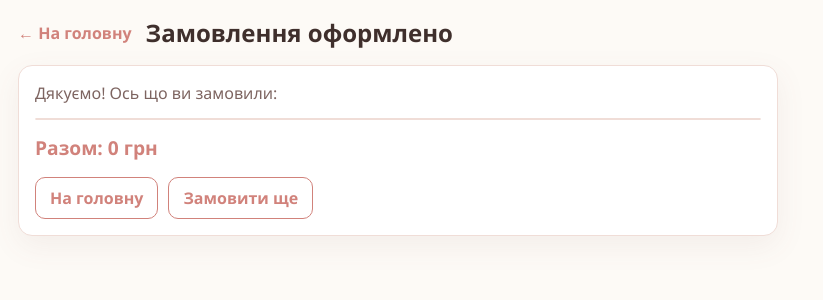
After one commit to Maks2425/La-Delizia, a Flask app: template templates/order_success.html in a window 1280 px wide. The commit adds this page. Shown: the top 300 px of the page, without its empty margins (0-823 px from the left). Run offline with Flask 3, Linux system fonts and the light colour scheme; the template is opened without the code that fills it, so the values that code supplies are empty.

Commit message:
Implement local user authentication in LaDelizia.py, including user registration and password management. Enhance booking functionality with improved table selection and time slot hints. Update templates and styles for better user experience, and add order success page. Revise cart management to support guest users and improve session handling.

```diff
--- /dev/null
+++ b/static/order_success.css
@@ -0,0 +1,112 @@
+:root {
+    --bg: #fdfaf6;
+    --panel: #ffffff;
+    --accent: #d1827b;
+    --accent-soft: #efc6c2;
+    --text: #3f2f2c;
+    --muted: #7d6460;
+    --line: #f0ddd7;
+}
+
+* {
+    box-sizing: border-box;
+}
+
+body {
+    margin: 0;
+    font-family: "Segoe UI", Arial, sans-serif;
+    background: var(--bg);
+    color: var(--text);
+}
+
+.success-header {
+    display: flex;
+    align-items: center;
+    gap: 14px;
+    padding: 16px 18px;
+}
+
+.back-link {
+    color: var(--accent);
+    text-decoration: none;
+    font-weight: 700;
+}
+
+.success-header h1 {
+    margin: 0;
+    font-size: 1.5rem;
+}
+
+.success-layout {
+    padding: 0 18px 24px;
+}
+
+.panel {
+    background: var(--panel);
+    border: 1px solid var(--line);
+    border-radius: 14px;
+    box-shadow: 0 10px 30px rgba(129, 95, 90, 0.08);
+}
+
+.success-panel {
+    max-width: 760px;
+    padding: 16px;
+}
+
+.meta {
+    color: var(--muted);
+    margin: 0 0 10px;
+}
+
+.order-list {
+    list-style: none;
+    margin: 14px 0 0;
+    padding: 0;
+    border: 1px solid var(--line);
+    border-radius: 10px;
+    background: #fff9f7;
+}
+
+.order-item {
+    display: flex;
+    justify-content: space-between;
+    gap: 14px;
+    padding: 10px 12px;
+    border-bottom: 1px solid var(--line);
+}
+
+.order-item:last-child {
+    border-bottom: none;
+}
+
+.total {
+    margin: 14px 0 0;
+    color: var(--accent);
+    font-size: 1.2rem;
+    font-weight: 700;
+}
+
+.actions {
+    margin-top: 16px;
+    display: flex;
+    flex-wrap: wrap;
+    gap: 10px;
+}
+
+.action-btn {
+    display: inline-block;
+    border: 1px solid var(--accent);
+    color: var(--accent);
+    text-decoration: none;
+    font-weight: 700;
+    padding: 9px 14px;
+    border-radius: 10px;
+    transition: transform 0.2s ease, box-shadow 0.2s ease, background-color 0.2s ease, color 0.2s ease;
+}
+
+.action-btn:hover {
+    background: var(--accent);
+    color: #fff;
+    transform: translateY(-2px);
+    box-shadow: 0 8px 18px rgba(209, 130, 123, 0.28);
+}
--- /dev/null
+++ b/templates/order_success.html
@@ -0,0 +1,43 @@
+<!DOCTYPE html>
+<html lang="uk">
+<head>
+    <meta charset="UTF-8">
+    <meta name="viewport" content="width=device-width, initial-scale=1.0">
+    <title>LaDelizia | Замовлення оформлено</title>
+    <link rel="stylesheet" href="{{ url_for('static', filename='order_success.css') }}">
+</head>
+<body>
+<header class="success-header">
+    <a class="back-link" href="{{ url_for('home') }}">← На головну</a>
+    <h1>Замовлення оформлено</h1>
+</header>
+
+<main class="success-layout">
+    <section class="panel success-panel">
+    <p class="meta">Дякуємо! Ось що ви замовили:</p>
+    {% if order["metadata"].get("table_id") and order["metadata"].get("time_slot") %}
+    <p class="meta">Стіл №{{ order["metadata"].get("table_id") }}, час: {{ order["metadata"].get("time_slot") }}</p>
+    {% endif %}
+
+    <ul class="order-list">
+        {% set total_ns = namespace(total=0) %}
+        {% for item in order["items"] %}
+        {% set line_total = (item.price|float) * (item.qty|int) %}
+        {% set total_ns.total = total_ns.total + line_total %}
+        <li class="order-item">
+            <span>{{ item.name }} x{{ item.qty }}</span>
+            <strong>{{ line_total }} грн</strong>
+        </li>
+        {% endfor %}
+    </ul>
+
+    <p class="total">Разом: {{ total_ns.total }} грн</p>
+
+    <div class="actions">
+        <a class="action-btn" href="{{ url_for('home') }}">На головну</a>
+        <a class="action-btn" href="{{ url_for('menu_page') }}">Замовити ще</a>
+    </div>
+    </section>
+</main>
+</body>
+</html>
```
Also changed, not shown: LaDelizia.py (+161 -32 lines), bookings/tables.json (added, +7 -0 lines), static/booking_tables.css (+85 -8 lines), static/booking_tables.js (+59 -3 lines), static/menu.js (+16 -2 lines), templates/booking_tables.html (+3 -4 lines), templates/menu.html (+8 -0 lines), 1 other file.
